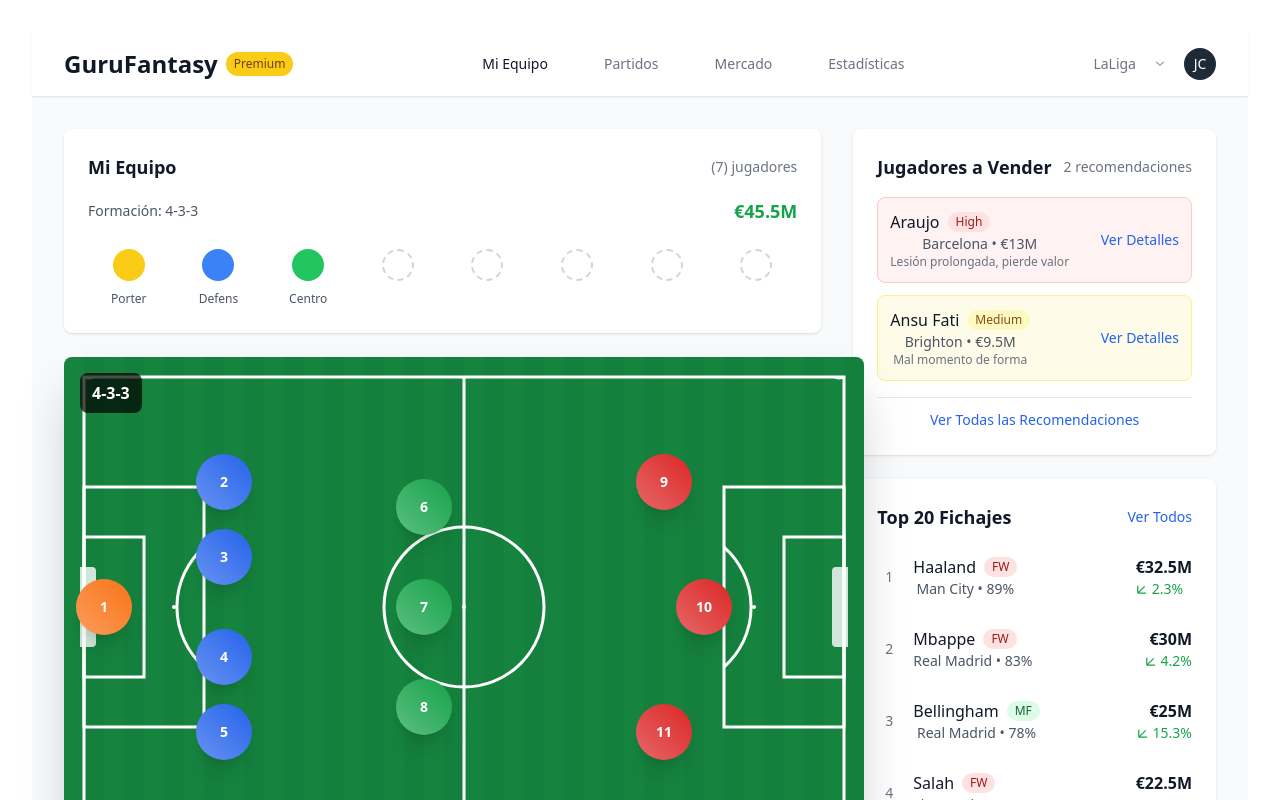
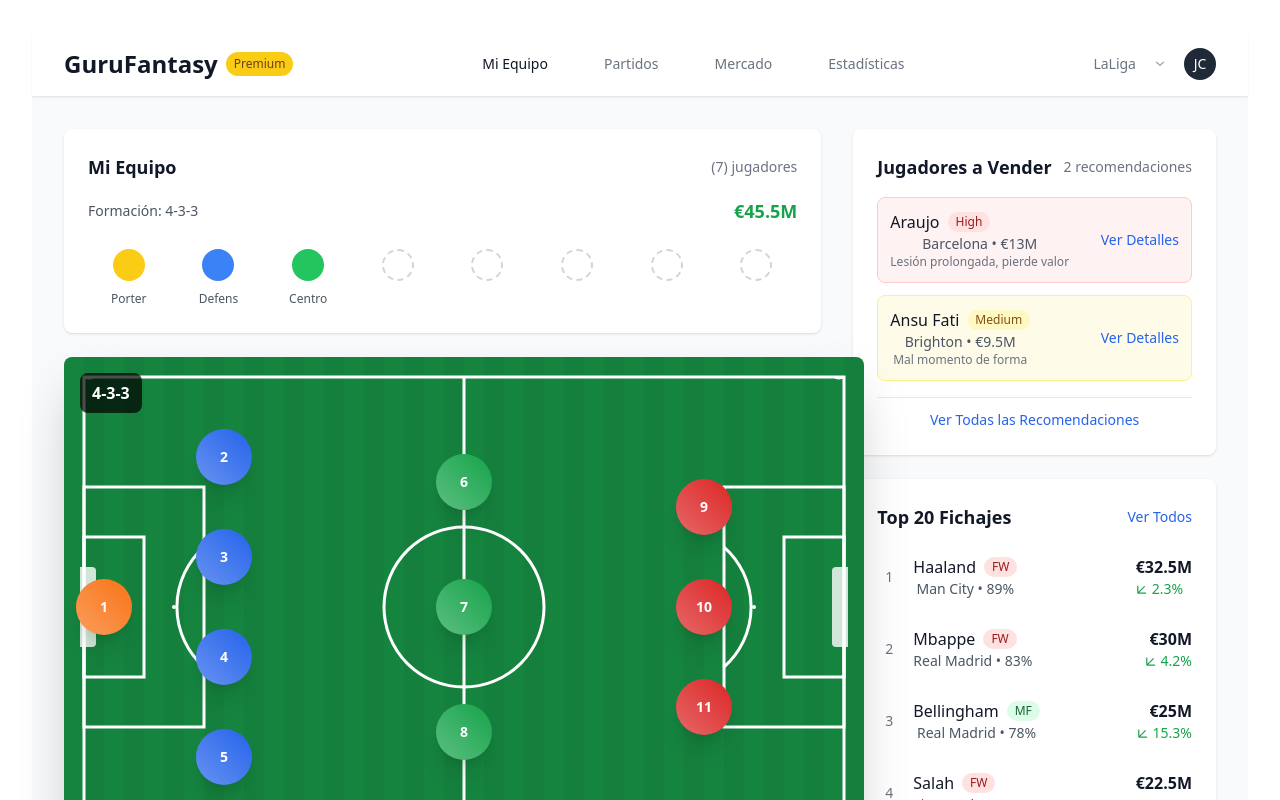
Before and after one commit to Joselyn1999/GuruFantasy, a React (Vite) app in the folder gurufantasy/: page / in a window 1280 px wide. Shown: the top 800 px of the page. Built offline with nearby package versions, Linux system fonts and the light colour scheme.

Commit message:
refactor/millores de posicionament en el camp

```diff
--- a/gurufantasy/src/components/FootballField.jsx
+++ b/gurufantasy/src/components/FootballField.jsx
@@ -1,7 +1,10 @@
 import { useState } from "react";
+import { formations as allFormations } from '../data/players';
 
 const FootballField = ({ formation = "4-3-3", players = [] }) => {
   const [selectedPlayer, setSelectedPlayer] = useState(null);
+  const [showAddModal, setShowAddModal] = useState(false);
+  const [addPosition, setAddPosition] = useState(null);
 
   const getPlayerPosition = (index) => {
     const positions = {
@@ -98,7 +101,35 @@ const FootballField = ({ formation = "4-3-3", players = [] }) => {
     { name: "Ferran Torres", position: "FWD", number: "7" },
   ];
 
+
+  // Obtener layout y posiciones de la formación
+  const formationObj = allFormations.find(f => f.name === formation);
+  const layout = formationObj?.layout || Array.from({ length: 11 }, (_, i) => getPlayerPosition(i));
+  const positionOrder = [];
+  if (formationObj) {
+    for (let pos in formationObj.positions) {
+      for (let i = 0; i < formationObj.positions[pos]; i++) {
+        positionOrder.push(pos);
+      }
+    }
+  } else {
+    // fallback
+    for (let i = 0; i < 11; i++) positionOrder.push("MID");
+  }
+
+  // Asignar jugadores a cada posición exacta (GK, DEF, MID, FWD)
   const playersToShow = players.length > 0 ? players : defaultPlayers;
+  const usedIndexes = new Set();
+  const fieldPlayers = positionOrder.map((posType, idx) => {
+    const foundIdx = playersToShow.findIndex((p, i) => p.position === posType && !usedIndexes.has(i));
+    if (foundIdx !== -1) {
+      usedIndexes.add(foundIdx);
+      return playersToShow[foundIdx];
+    }
+    return null; // hueco vacío
+  });
+  // Banquillo: los que no están en el campo
+  const benchPlayers = playersToShow.filter((_, i) => !usedIndexes.has(i));
 
   return (
     <div className="relative" onClick={closeCard}>
@@ -158,10 +189,11 @@ const FootballField = ({ formation = "4-3-3", players = [] }) => {
         <div className="absolute left-4 top-1/2 transform -translate-y-1/2 w-4 h-20 bg-white opacity-80 rounded-r"></div>
         <div className="absolute right-4 top-1/2 transform -translate-y-1/2 w-4 h-20 bg-white opacity-80 rounded-l"></div>
 
-        {/* Jugadores */}
-        {playersToShow.map((player, index) => {
-          const position = getPlayerPosition(index);
+        {/* Jugadores y posiciones vacías */}
+        {fieldPlayers.map((player, index) => {
+          const position = layout[index] || getPlayerPosition(index);
           const isSelected = selectedPlayer && selectedPlayer.index === index;
+          if (player) {
             return (
               <div
                 key={index}
@@ -183,7 +215,6 @@ const FootballField = ({ formation = "4-3-3", players = [] }) => {
                   {/* Efecto de brillo */}
                   <div className="absolute inset-0 rounded-full bg-gradient-to-tr from-white/30 to-transparent"></div>
                 </div>
-
                 {/* Tarjeta del jugador (solo visible si está seleccionado) */}
                 {isSelected && (
                   <div
@@ -202,11 +233,75 @@ const FootballField = ({ formation = "4-3-3", players = [] }) => {
                 )}
               </div>
             );
+          } else {
+            // Posición vacía: mostrar botón + en el campo
+            return (
+              <button
+                key={index}
+                className="absolute transform -translate-x-1/2 -translate-y-1/2 z-10 w-14 h-14 rounded-full bg-white border-2 border-dashed border-gray-400 opacity-80 flex items-center justify-center text-gray-400 text-2xl font-bold hover:bg-blue-100 hover:text-blue-600 transition"
+                style={{ top: position.top, left: position.left }}
+                title={`Añadir ${getPositionName(positionOrder[index])}`}
+                onClick={() => { setShowAddModal(true); setAddPosition({ idx: index, type: positionOrder[index] }); }}
+              >
+                +
+              </button>
+            );
+          }
         })}
 
         {/* Indicador de formación */}
         <div className="absolute top-4 left-4 bg-black/70 text-white px-3 py-2 rounded-lg font-bold">
           {formation}
+        </div>
+
+        {/* Banquillo */}
+        <div className="absolute left-1/2 -translate-x-1/2 bottom-2 w-[90%] flex flex-wrap justify-center gap-2 bg-black/30 p-2 rounded-lg">
+          {benchPlayers.length === 0 && (
+            <span className="text-white text-xs font-semibold self-center">Sin suplentes</span>
+          )}
+          {benchPlayers.map((player, idx) => (
+            <div
+              key={idx}
+              className={`w-10 h-10 rounded-full ${getPlayerColor(player.position)} border-2 border-white shadow flex items-center justify-center text-white text-xs font-bold`}
+              title={player.name}
+            >
+              {player.number || idx + 12}
+            </div>
+          ))}
+          {/* Mostrar huecos vacíos para añadir */}
+          {fieldPlayers.map((player, idx) => !player && (
+            <button
+              key={"empty-"+idx}
+              className="w-10 h-10 rounded-full bg-white border-2 border-dashed border-gray-400 opacity-60 flex items-center justify-center text-gray-400 text-xs font-semibold hover:bg-blue-100 hover:text-blue-600 transition"
+              title={`Añadir ${getPositionName(positionOrder[idx])}`}
+              onClick={() => { setShowAddModal(true); setAddPosition({ idx, type: positionOrder[idx] }); }}
+            >
+              +
+            </button>
+          ))}
+      {/* Modal para añadir jugador */}
+      {showAddModal && (
+        <div className="fixed inset-0 bg-black bg-opacity-40 flex items-center justify-center z-50">
+          <div className="bg-white rounded-lg shadow-xl p-6 w-80 relative">
+            <button className="absolute top-2 right-2 text-gray-400 hover:text-gray-700" onClick={() => setShowAddModal(false)}>&times;</button>
+            <h3 className="text-lg font-bold mb-2 text-center">Añadir jugador</h3>
+            <div className="mb-4 text-center text-gray-700">
+              Selecciona un jugador para la posición:
+              <span className="ml-1 font-semibold">{addPosition ? getPositionName(addPosition.type) : ''}</span>
+            </div>
+            {/* Aquí puedes mostrar un listado de jugadores disponibles para esa posición */}
+            <div className="flex flex-col gap-2">
+              <button className="bg-blue-600 text-white rounded px-4 py-2 font-semibold hover:bg-blue-700" onClick={() => setShowAddModal(false)}>
+                (Demo) Añadir jugador
+              </button>
+              <button className="bg-gray-200 text-gray-700 rounded px-4 py-2 font-semibold hover:bg-gray-300" onClick={() => setShowAddModal(false)}>
+                Cancelar
+              </button>
+            </div>
+          </div>
+        </div>
+      )}
+          <span className="ml-2 text-white text-xs font-semibold self-center">Banquillo</span>
         </div>
       </div>
     </div>
--- a/gurufantasy/src/data/players.js
+++ b/gurufantasy/src/data/players.js
@@ -330,18 +330,19 @@ export const formations = [
       MID: 3,
       FWD: 3
     },
+    // Layout horizontal: GK a la izquierda, FWD a la derecha
     layout: [
-      { top: "85%", left: "50%" }, // GK
-      { top: "65%", left: "15%" }, // DEF
-      { top: "65%", left: "35%" }, // DEF
-      { top: "65%", left: "65%" }, // DEF
-      { top: "65%", left: "85%" }, // DEF
-      { top: "40%", left: "25%" }, // MID
-      { top: "40%", left: "50%" }, // MID
-      { top: "40%", left: "75%" }, // MID
-      { top: "15%", left: "25%" }, // FWD
-      { top: "15%", left: "50%" }, // FWD
-      { top: "15%", left: "75%" }  // FWD
+      { top: "50%", left: "5%" }, // GK
+      { top: "20%", left: "20%" }, // DEF
+      { top: "40%", left: "20%" }, // DEF
+      { top: "60%", left: "20%" }, // DEF
+      { top: "80%", left: "20%" }, // DEF
+      { top: "25%", left: "50%" }, // MID
+      { top: "50%", left: "50%" }, // MID
+      { top: "75%", left: "50%" }, // MID
+      { top: "30%", left: "80%" }, // FWD
+      { top: "50%", left: "80%" }, // FWD
+      { top: "70%", left: "80%" }  // FWD
     ]
   },
   {
@@ -353,17 +354,17 @@ export const formations = [
       FWD: 2
     },
     layout: [
-      { top: "85%", left: "50%" }, // GK
-      { top: "65%", left: "15%" }, // DEF
-      { top: "65%", left: "35%" }, // DEF
-      { top: "65%", left: "65%" }, // DEF
-      { top: "65%", left: "85%" }, // DEF
-      { top: "40%", left: "15%" }, // MID
-      { top: "40%", left: "35%" }, // MID
-      { top: "40%", left: "65%" }, // MID
-      { top: "40%", left: "85%" }, // MID
-      { top: "15%", left: "35%" }, // FWD
-      { top: "15%", left: "65%" }  // FWD
+      { top: "50%", left: "5%" }, // GK
+      { top: "20%", left: "20%" }, // DEF
+      { top: "40%", left: "20%" }, // DEF
+      { top: "60%", left: "20%" }, // DEF
+      { top: "80%", left: "20%" }, // DEF
+      { top: "20%", left: "50%" }, // MID
+      { top: "40%", left: "50%" }, // MID
+      { top: "60%", left: "50%" }, // MID
+      { top: "80%", left: "50%" }, // MID
+      { top: "35%", left: "80%" }, // FWD
+      { top: "65%", left: "80%" }  // FWD
     ]
   },
   {
@@ -375,17 +376,17 @@ export const formations = [
       FWD: 2
     },
     layout: [
-      { top: "85%", left: "50%" }, // GK
-      { top: "65%", left: "25%" }, // DEF
-      { top: "65%", left: "50%" }, // DEF
-      { top: "65%", left: "75%" }, // DEF
-      { top: "40%", left: "15%" }, // MID
-      { top: "40%", left: "30%" }, // MID
-      { top: "40%", left: "50%" }, // MID
-      { top: "40%", left: "70%" }, // MID
-      { top: "40%", left: "85%" }, // MID
-      { top: "15%", left: "35%" }, // FWD
-      { top: "15%", left: "65%" }  // FWD
+      { top: "50%", left: "5%" }, // GK
+      { top: "30%", left: "20%" }, // DEF
+      { top: "50%", left: "20%" }, // DEF
+      { top: "70%", left: "20%" }, // DEF
+      { top: "15%", left: "50%" }, // MID
+      { top: "35%", left: "50%" }, // MID
+      { top: "50%", left: "50%" }, // MID
+      { top: "65%", left: "50%" }, // MID
+      { top: "85%", left: "50%" }, // MID
+      { top: "35%", left: "80%" }, // FWD
+      { top: "65%", left: "80%" }  // FWD
     ]
   }
 ];
```
Also changed, not shown: gurufantasy/src/pages/Dashboard.jsx (+42 -13 lines). Lines whose indentation alone changed are shown as unchanged.
